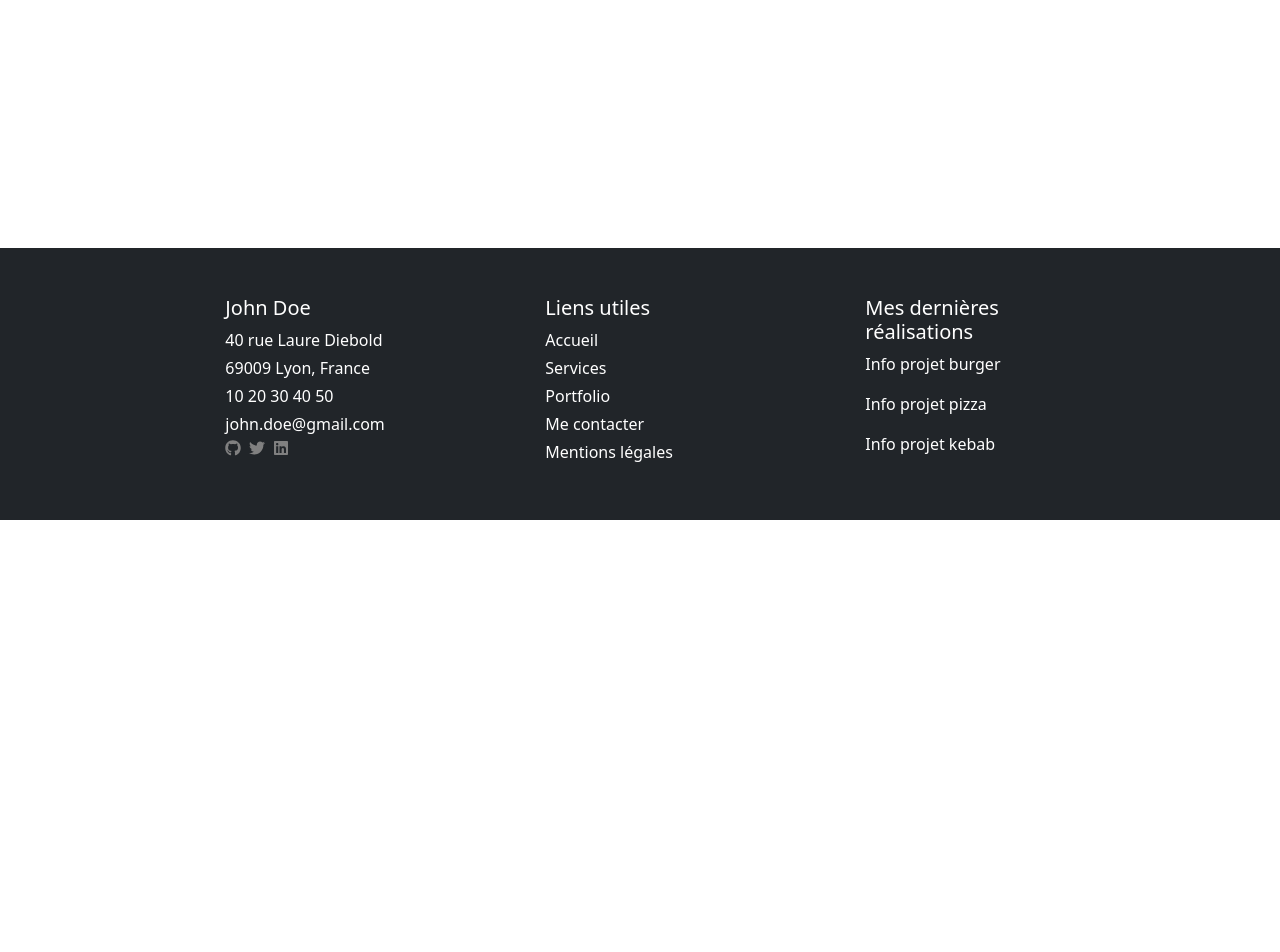
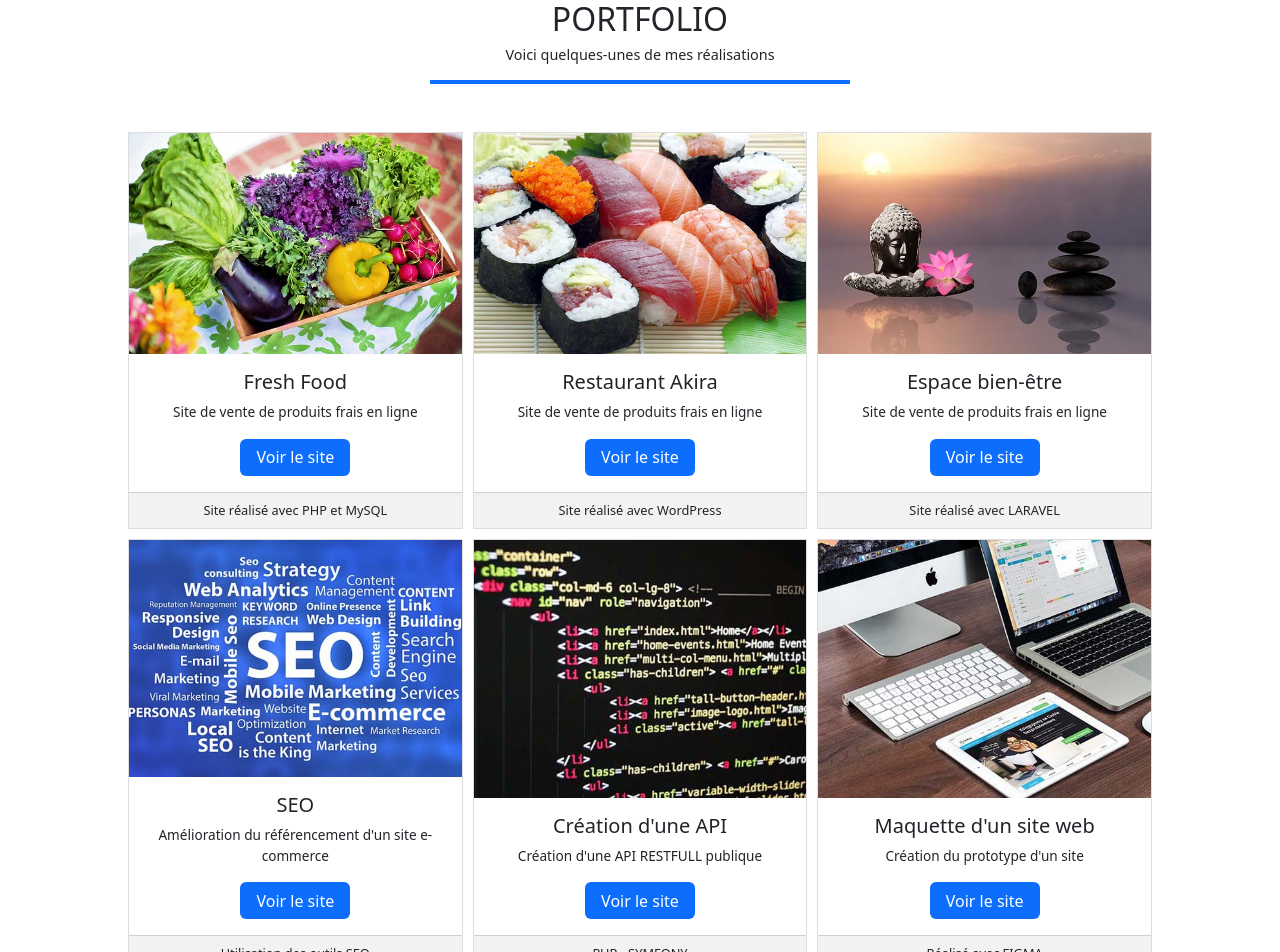
Before and after one commit to SpaceInvaderEO/portfolio-react-fabien-divuolo-new, a React (Vite) app in the folder portfolio-john-doe/: page /portfolio in a window 1280 px wide. Shown: the part 280-1232 px from the top of the page. Before the commit the page ends 800 px from the top, so only its background shows below. Built offline with nearby package versions, Linux system fonts and the light colour scheme.

Commit message:
ajout du portfolio

```diff
--- a/portfolio-john-doe/src/index.css
+++ b/portfolio-john-doe/src/index.css
@@ -256,6 +256,110 @@ footer a:hover {
   font-size: 0.9rem;
 }
 
+.portfolio-hero {
+  height: 20vh;
+  background-size: cover;
+  background-position: center;
+}
+
+.portfolio-content {
+  background-color: #fff;
+  padding: 3rem 0 30px 0;
+}
+
+.portfolio-wrapper {
+  width: 80%;
+  margin: 0 auto;
+  text-align: center;
+}
+
+.portfolio-wrapper h2 {
+  text-transform: uppercase;
+}
+
+.portfolio-wrapper h4 {
+  font-size: 0.9rem;
+  font-weight: 400;
+  margin-top: 0.5rem;
+}
+
+.portfolio-underline {
+  width: 420px;
+  height: 4px;
+  background-color: #0d6efd;
+  margin: 1rem auto 3rem auto;
+}
+
+.portfolio-grid {
+  display: grid;
+  grid-template-columns: repeat(3, 1fr);
+  gap: 10px;
+}
+
+.portfolio-card {
+  border: 1px solid #ddd;
+  display: flex;
+  flex-direction: column;
+  height: 100%;
+}
+
+.card-header {
+  height: 60%;
+  overflow: hidden;
+}
+
+.card-header img {
+  width: 100%;
+  height: 100%;
+  object-fit: cover;
+}
+
+.card-main {
+  padding: 1rem;
+  flex-grow: 1;
+}
+
+.card-main h5 {
+  margin-bottom: 0.5rem;
+}
+
+.card-main p {
+  font-size: 0.85rem;
+  margin-bottom: 1rem;
+}
+
+.card-main button {
+  background-color: #0d6efd;
+  color: white;
+  border: none;
+  padding: 0.4rem 1rem;
+  border-radius: 6px;
+}
+
+.card-footer {
+  border-top: 0.7px solid #d2cfcf;
+  background-color: #f2f2f2;
+  padding: 0.5rem;
+  font-size: 0.8rem;
+  display: flex;
+  justify-content: center;
+  align-items: center;
+}
+
+@media (max-width: 768px) {
+  .portfolio-wrapper {
+    width: 95%;
+  }
+
+  .portfolio-grid {
+    grid-template-columns: 1fr;
+  }
+
+  .portfolio-underline {
+    width: 80%;
+  }
+}
+
 @media (max-width: 768px) {
   .services-wrapper {
     width: 95%;
--- a/portfolio-john-doe/src/pages/Portfolio.jsx
+++ b/portfolio-john-doe/src/pages/Portfolio.jsx
@@ -1,10 +1,115 @@
-const Home = () => {
+import banner from "../assets/images/banner.jpg";
+
+import img1 from "../assets/portfolio/fresh-food.jpg";
+import img2 from "../assets/portfolio/restaurant-japonais.jpg";
+import img3 from "../assets/portfolio/espace-bien-etre.jpg";
+import img4 from "../assets/portfolio/seo.jpg";
+import img5 from "../assets/portfolio/coder.jpg";
+import img6 from "../assets/portfolio/screens.jpg";
+
+const Portfolio = () => {
   return (
-    <div>
-      <h1>Portfolio</h1>
-      <p>Bienvenue sur le portfolio de John Doe.</p>
-    </div>
+    <>
+      <section
+        className="portfolio-hero"
+        style={{ backgroundImage: `url(${banner})` }}
+      ></section>
+
+      <section className="portfolio-content">
+        <div className="portfolio-wrapper">
+          <h2>Portfolio</h2>
+          <h4>Voici quelques-unes de mes réalisations</h4>
+          <div className="portfolio-underline"></div>
+
+          <div className="portfolio-grid">
+            <div className="portfolio-card">
+              <div className="card-header">
+                <img src={img1} alt="Fresh Food" />
+              </div>
+              <div className="card-main">
+                <h5>Fresh Food</h5>
+                <p>Site de vente de produits frais en ligne</p>
+                <button>Voir le site</button>
+              </div>
+              <div className="card-footer">
+                Site réalisé avec PHP et MySQL
+              </div>
+            </div>
+
+            <div className="portfolio-card">
+              <div className="card-header">
+                <img src={img2} alt="Restaurant Akira" />
+              </div>
+              <div className="card-main">
+                <h5>Restaurant Akira</h5>
+                <p>Site de vente de produits frais en ligne</p>
+                <button>Voir le site</button>
+              </div>
+              <div className="card-footer">
+                Site réalisé avec WordPress
+              </div>
+            </div>
+
+            <div className="portfolio-card">
+              <div className="card-header">
+                <img src={img3} alt="Espace bien-être" />
+              </div>
+              <div className="card-main">
+                <h5>Espace bien-être</h5>
+                <p>Site de vente de produits frais en ligne</p>
+                <button>Voir le site</button>
+              </div>
+              <div className="card-footer">
+                Site réalisé avec LARAVEL
+              </div>
+            </div>
+
+            <div className="portfolio-card">
+              <div className="card-header">
+                <img src={img4} alt="SEO" />
+              </div>
+              <div className="card-main">
+                <h5>SEO</h5>
+                <p>Amélioration du référencement d'un site e-commerce</p>
+                <button>Voir le site</button>
+              </div>
+              <div className="card-footer">
+                Utilisation des outils SEO
+              </div>
+            </div>
+
+            <div className="portfolio-card">
+              <div className="card-header">
+                <img src={img5} alt="API" />
+              </div>
+              <div className="card-main">
+                <h5>Création d'une API</h5>
+                <p>Création d'une API RESTFULL publique</p>
+                <button>Voir le site</button>
+              </div>
+              <div className="card-footer">
+                PHP - SYMFONY
+              </div>
+            </div>
+
+            <div className="portfolio-card">
+              <div className="card-header">
+                <img src={img6} alt="Maquette" />
+              </div>
+              <div className="card-main">
+                <h5>Maquette d'un site web</h5>
+                <p>Création du prototype d'un site</p>
+                <button>Voir le site</button>
+              </div>
+              <div className="card-footer">
+                Réalisé avec FIGMA
+              </div>
+            </div>
+          </div>
+        </div>
+      </section>
+    </>
   );
 };
 
-export default Home;
+export default Portfolio;
```
